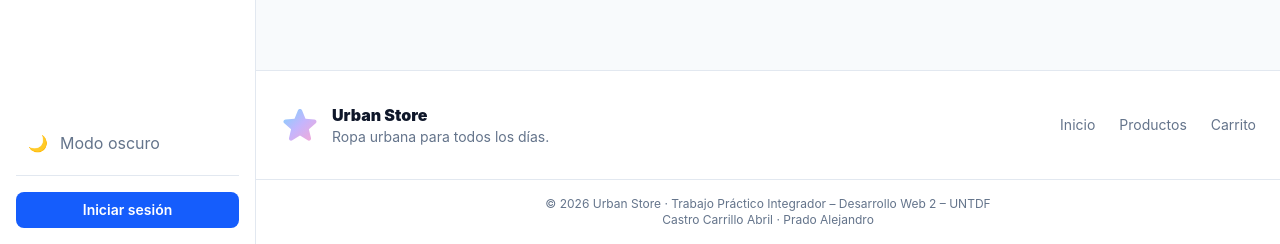
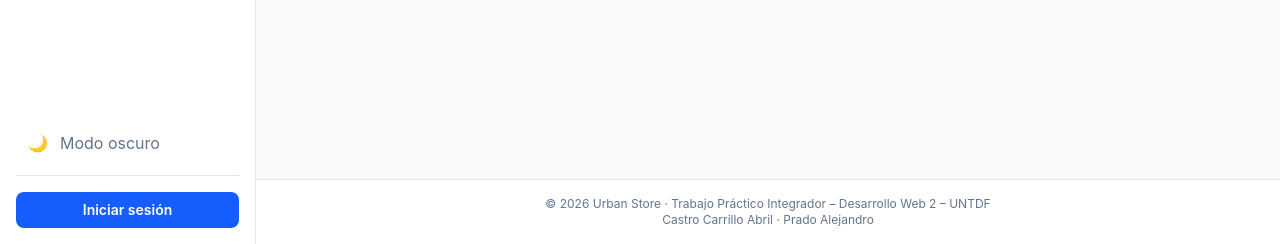
Before and after one commit to Bellcebu/web_2_integrador_final, a React (Vite) app: page / in a window 1280 px wide. Shown: the part 556-800 px from the top of the page. Built offline with nearby package versions, Linux system fonts and the light colour scheme; no server answers.

Commit message:
Footer: solo datos del trabajo e integrantes

```diff
--- a/src/components/Footer.jsx
+++ b/src/components/Footer.jsx
@@ -1,40 +1,11 @@
-import { Link } from 'react-router-dom'
-import Estrella from './Estrella'
-
-const links = [
-  { to: '/', label: 'Inicio' },
-  { to: '/productos', label: 'Productos' },
-  { to: '/carrito', label: 'Carrito' },
-]
-
 function Footer() {
   // El año se calcula solo, así no hay que cambiarlo a mano
   const anio = new Date().getFullYear()
 
   return (
-    <footer className="bg-superficie border-t border-borde">
-      <div className="max-w-6xl mx-auto px-6 py-8 flex flex-col md:flex-row md:items-center md:justify-between gap-6">
-        <div className="flex items-center gap-3">
-          <Estrella className="w-10 h-10" />
-          <div>
-            <p className="font-black text-texto">Urban Store</p>
-            <p className="text-sm text-texto-suave">Ropa urbana para todos los días.</p>
-          </div>
-        </div>
-
-        <nav className="flex gap-6">
-          {links.map((link) => (
-            <Link key={link.to} to={link.to} className="text-sm text-texto-suave hover:text-violet-600">
-              {link.label}
-            </Link>
-          ))}
-        </nav>
-      </div>
-
-      <div className="border-t border-borde px-6 py-4 text-center text-xs text-texto-suave">
-        <p>© {anio} Urban Store · Trabajo Práctico Integrador – Desarrollo Web 2 – UNTDF</p>
-        <p>Castro Carrillo Abril · Prado Alejandro</p>
-      </div>
+    <footer className="bg-superficie border-t border-borde px-6 py-4 text-center text-xs text-texto-suave">
+      <p>© {anio} Urban Store · Trabajo Práctico Integrador – Desarrollo Web 2 – UNTDF</p>
+      <p>Castro Carrillo Abril · Prado Alejandro</p>
     </footer>
   )
 }
```
